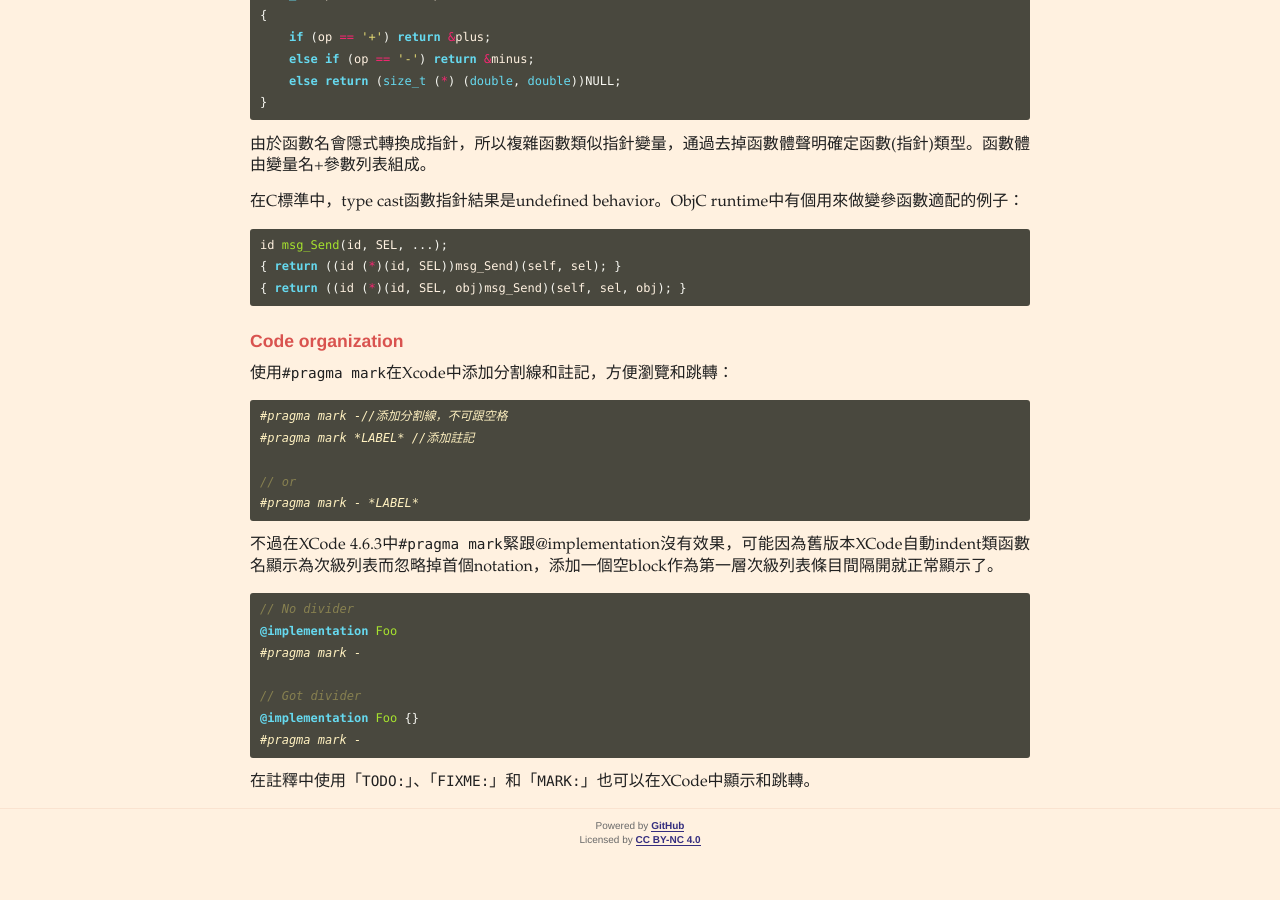
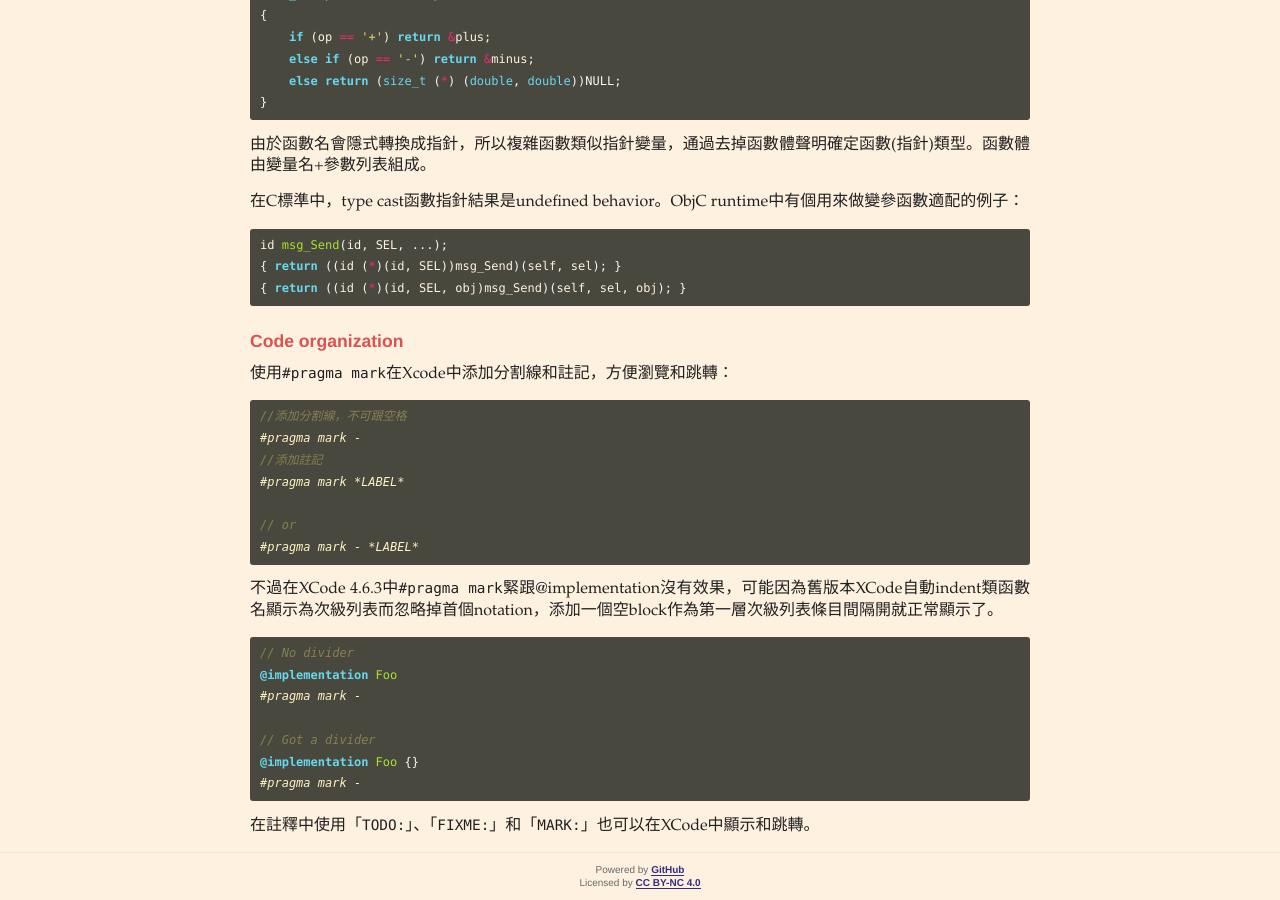
Before and after one commit to fteiwtdt/fteiwtdt.github.io, a Jekyll site: the page built from _posts/2018-03-30-objc-note-i.md, in a window 1280 px wide and 900 px high, scrolled down 842 px. Built offline with Jekyll 4.4.1, drawn with Linux system fonts in a browser that asks for light colours; some web fonts are replaced; before the commit the page ends 1698 px from its top, so only the background shows below that.

````diff
--- a/_posts/2018-03-30-objc-note-i.md
+++ b/_posts/2018-03-30-objc-note-i.md
@@ -71,8 +71,10 @@ id msg_Send(id, SEL, ...);
 使用```#pragma mark```在Xcode中添加分割線和註記，方便瀏覽和跳轉：
 
 ```objc
-#pragma mark -//添加分割線，不可跟空格
-#pragma mark *LABEL* //添加註記
+//添加分割線，不可跟空格
+#pragma mark -
+//添加註記
+#pragma mark *LABEL*
 
 // or
 #pragma mark - *LABEL*
@@ -85,7 +87,7 @@ id msg_Send(id, SEL, ...);
 @implementation Foo
 #pragma mark -
 
-// Got divider
+// Got a divider
 @implementation Foo {}
 #pragma mark -
 ```
````
